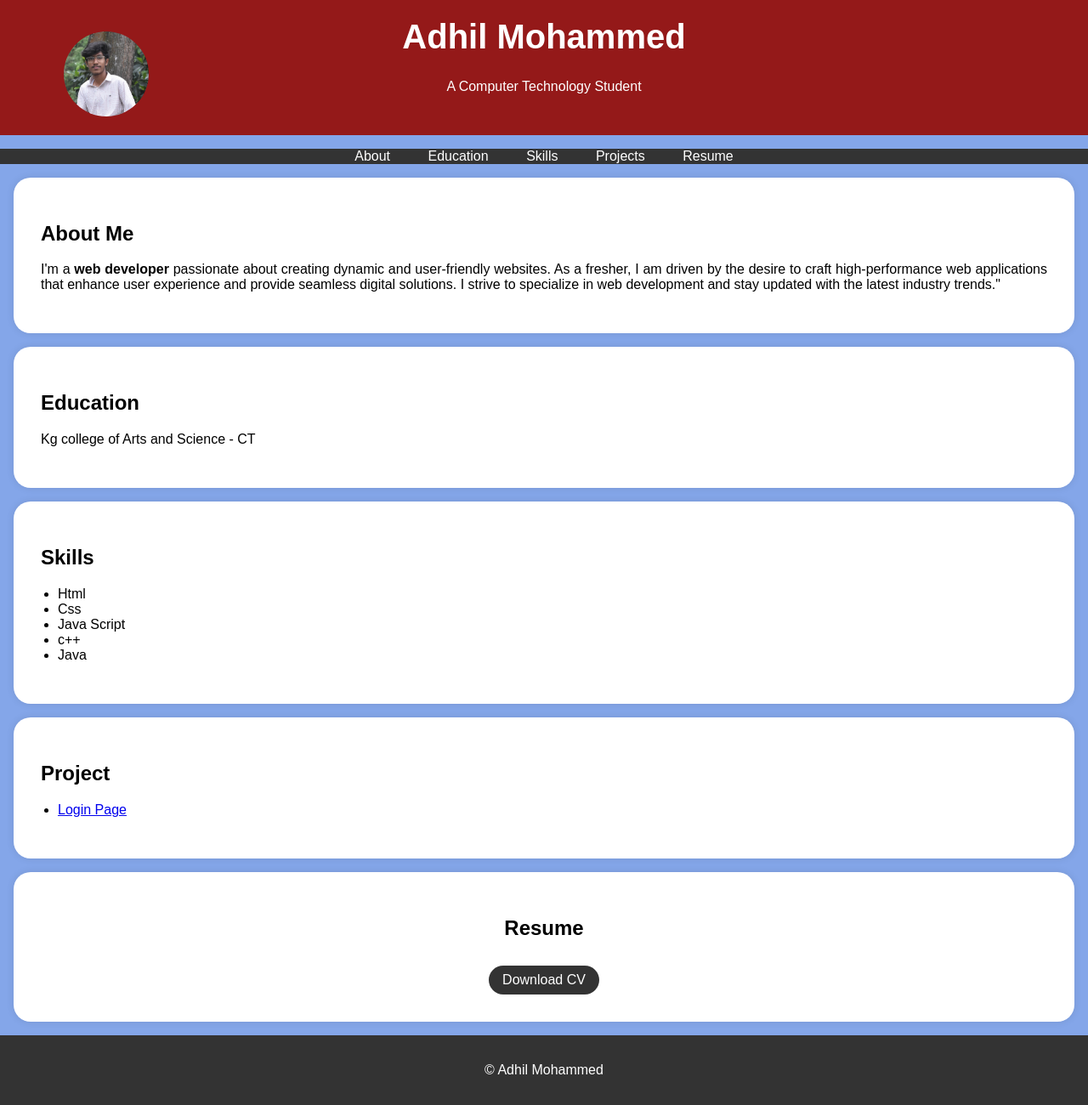
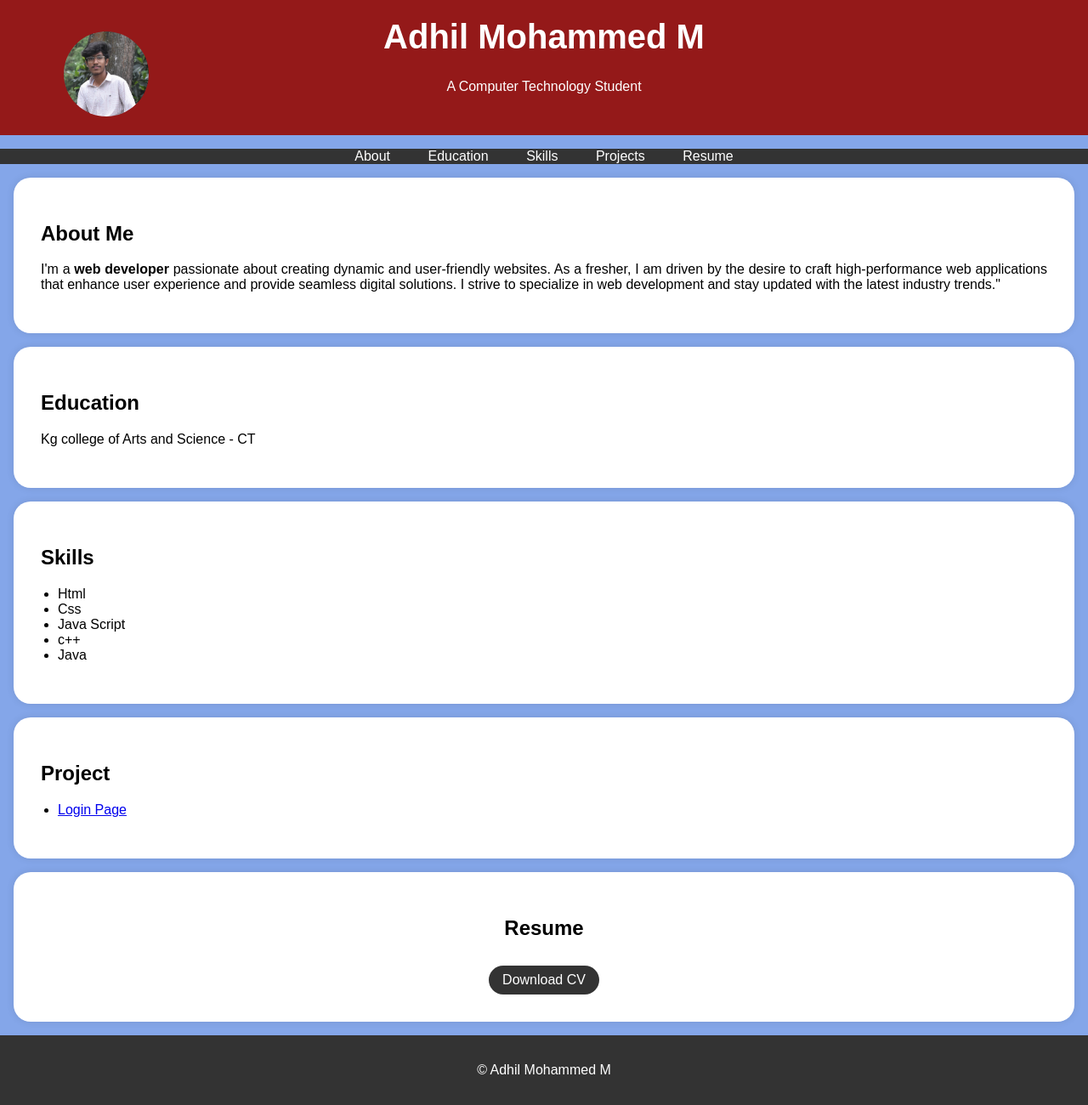
Before and after one commit to adhilmohammed02/Adhil-Portfolio, a plain HTML site: page index.html in a window 1280 px wide. Shown: the part 38-1338 px from the top of the page at 85% size. Drawn offline with Linux system fonts and the light colour scheme.

Commit message:
Update index.html

```diff
--- a/index.html
+++ b/index.html
@@ -96,7 +96,7 @@
         <div class="header-content">
             <!-- Add your profile picture here -->
             <img src="photo.jpg" alt="Your Profile Picture" class="profile-picture">
-            <h1>Adhil Mohammed</h1>
+            <h1>Adhil Mohammed M</h1>
             <p>A Computer Technology Student </p>
         </div>
     </header>
@@ -166,7 +166,7 @@
     </section>
 
     <footer>
-        <p>&copy; Adhil Mohammed</p>
+        <p>&copy; Adhil Mohammed M</p>
     </footer>
 
     <script>
```
